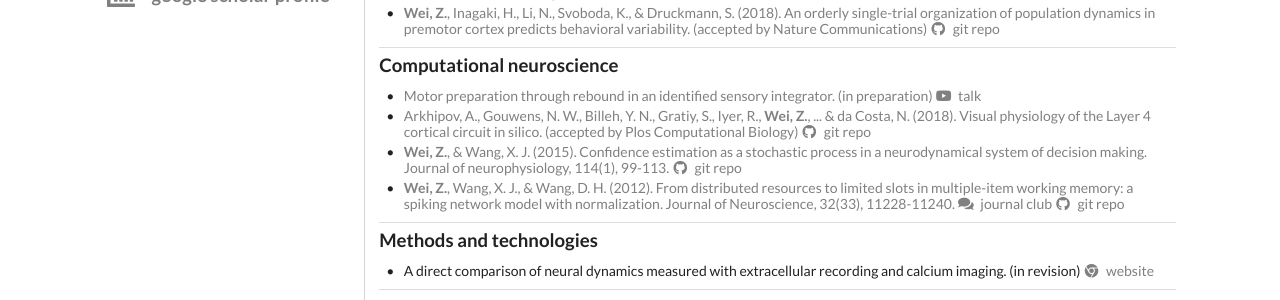
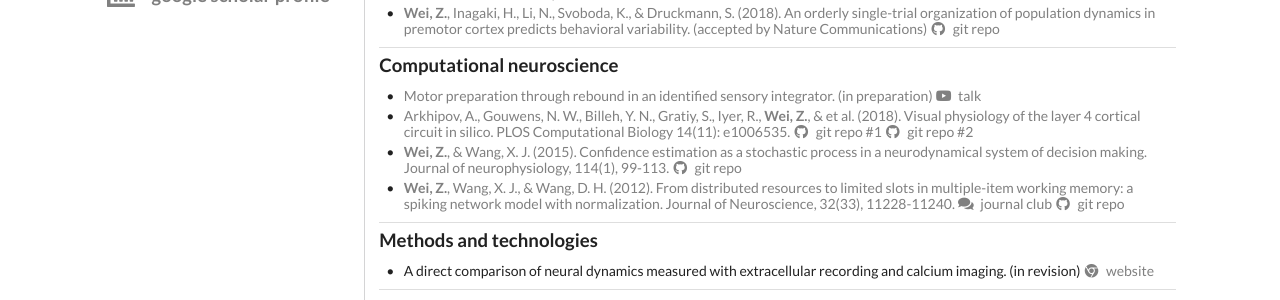
Before and after one commit to zqwei/zqwei.github.io, a Jekyll site: the page built from index.html, in a window 1280 px wide. Shown: the part 1097-1397 px from the top of the page. Built offline with Jekyll 4.4.1, drawn with Linux system fonts in a browser that asks for light colours.

Commit message:
Update publication.html

```diff
--- a/_includes/publication.html
+++ b/_includes/publication.html
@@ -47,13 +47,16 @@
             </a>
           </div>
           <div class="item">
-            <a href="https://www.biorxiv.org/content/early/2018/03/31/292839">
+            <a href="https://journals.plos.org/ploscompbiol/article?id=10.1371/journal.pcbi.1006535">
             Arkhipov, A., Gouwens, N. W., Billeh, Y. N., Gratiy, S., Iyer, R.,
-            <b>Wei, Z.</b>, ... & da Costa, N. (2018). Visual physiology of the Layer 4
-            cortical circuit in silico. (accepted by Plos Computational Biology)
+            <b>Wei, Z.</b>, & et al. (2018). Visual physiology of the layer 4
+              cortical circuit in silico. PLOS Computational Biology 14(11): e1006535.
+            </a>
+            <a href="https://github.com/AllenInstitute/arkhipov2018_layer4">
+              <i class="github icon"></i> git repo #1
             </a>
             <a href="https://github.com/zqwei/LIF_Vis_model">
-              <i class="github icon"></i> git repo
+              <i class="github icon"></i> git repo #2
             </a>
           </div>
           <div class="item">
```
